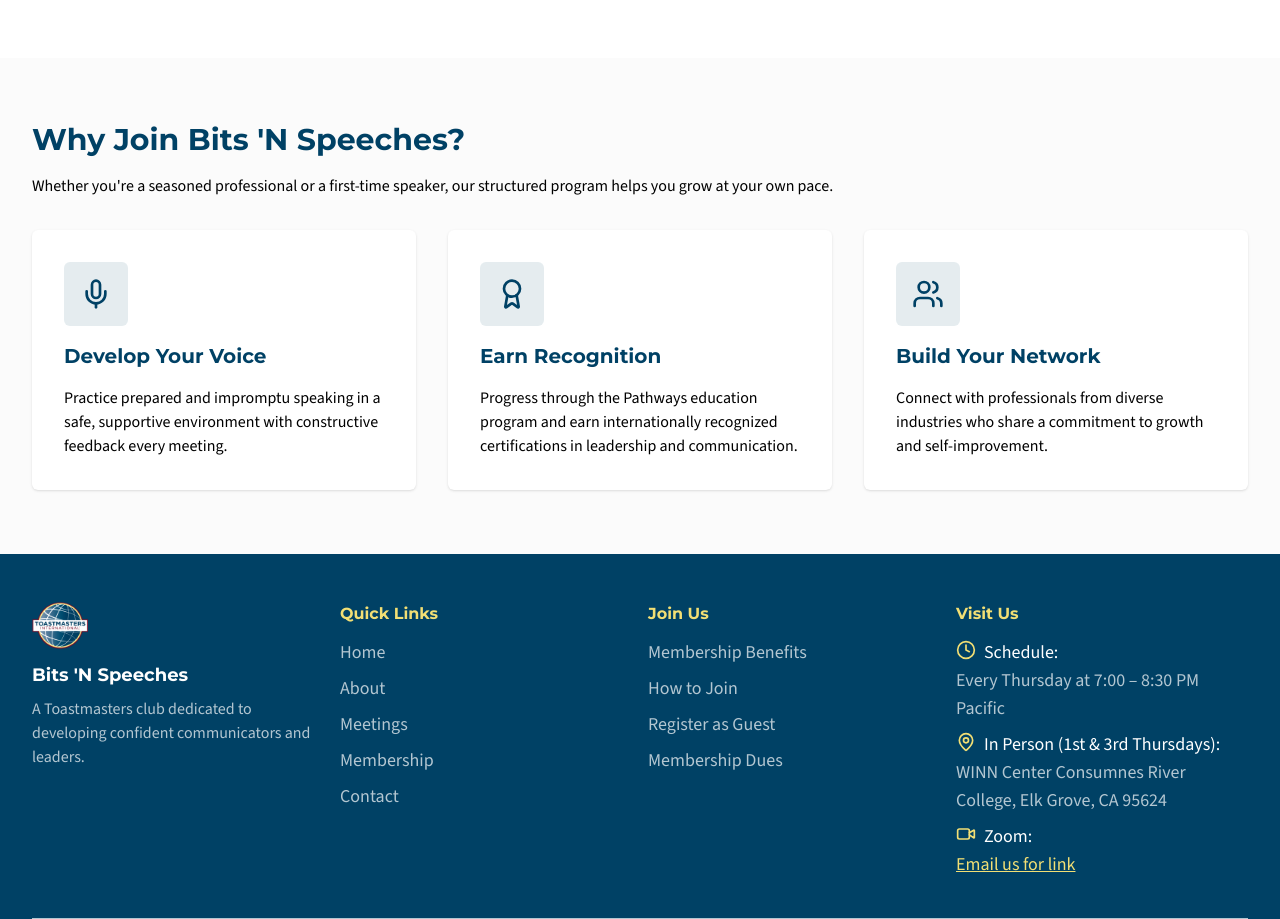
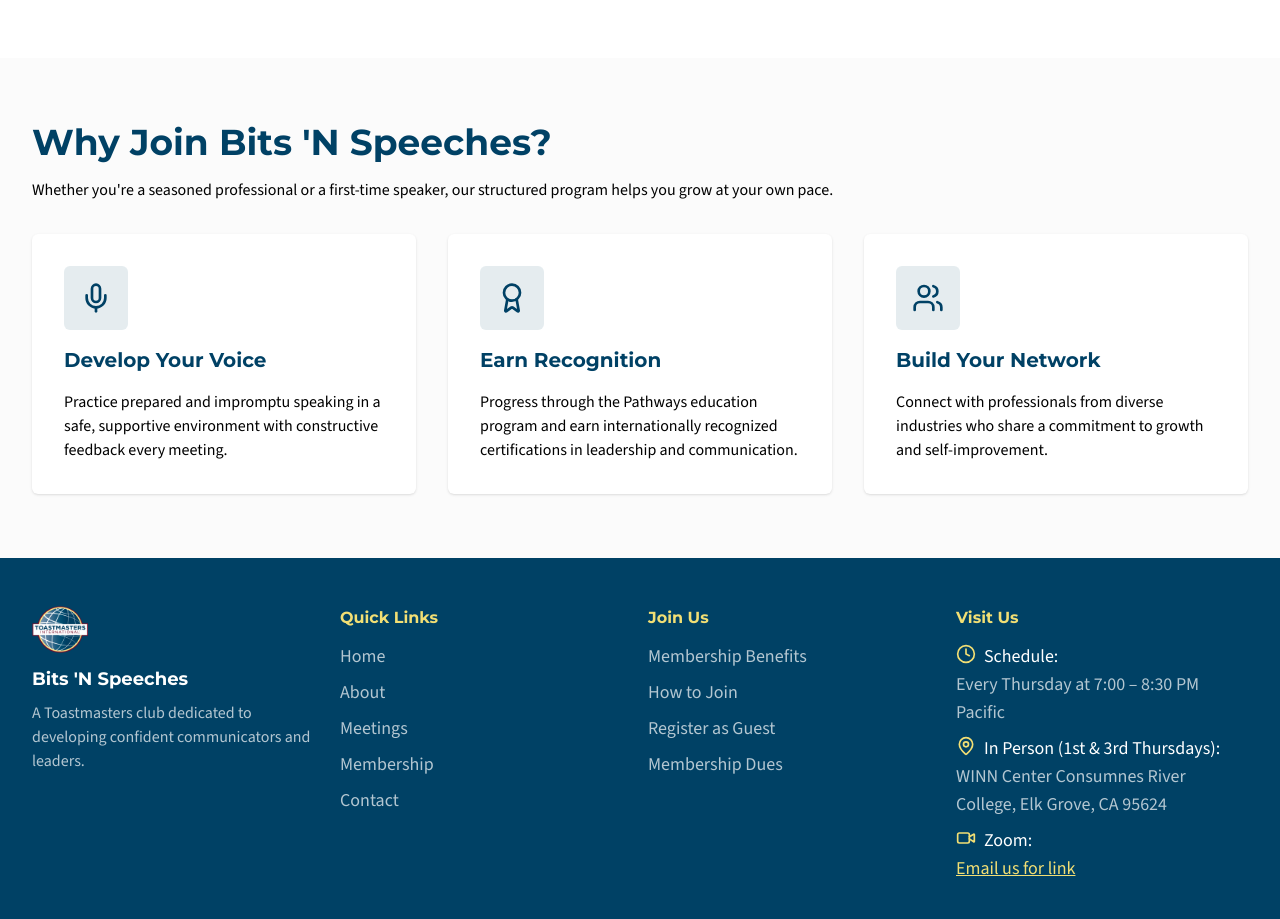
Before and after one commit to rainwithcode/bits-n-speeches, a Next.js app: page / in a window 1280 px wide. Shown: the part 840-1759 px from the top of the page. Built offline with nearby package versions, Linux system fonts and the light colour scheme.

Commit message:
feat(why-join): increase heading size

```diff
--- a/src/app/(public)/components/WhyJoin.tsx
+++ b/src/app/(public)/components/WhyJoin.tsx
@@ -7,7 +7,7 @@ export default function WhyJoin() {
   return (
     <section className="bg-muted/5">
       <div className="max-w-7xl mx-auto px-4 md:px-6 lg:px-8 py-8 md:py-16">
-        <h2 className="font-heading font-bold text-primary text-xl md:text-3xl mb-4">
+        <h2 className="font-heading font-bold text-primary text-xl md:text-4xl mb-4">
           Why Join Bits 'N Speeches?
         </h2>
         <p>
```
